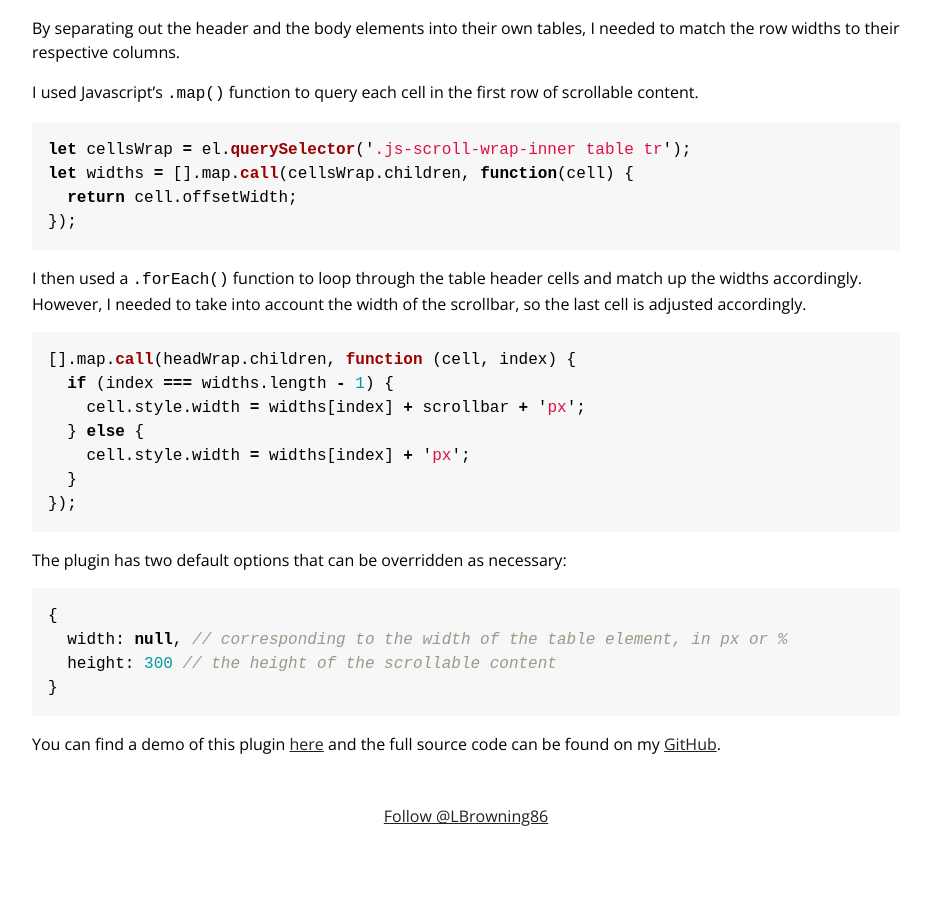
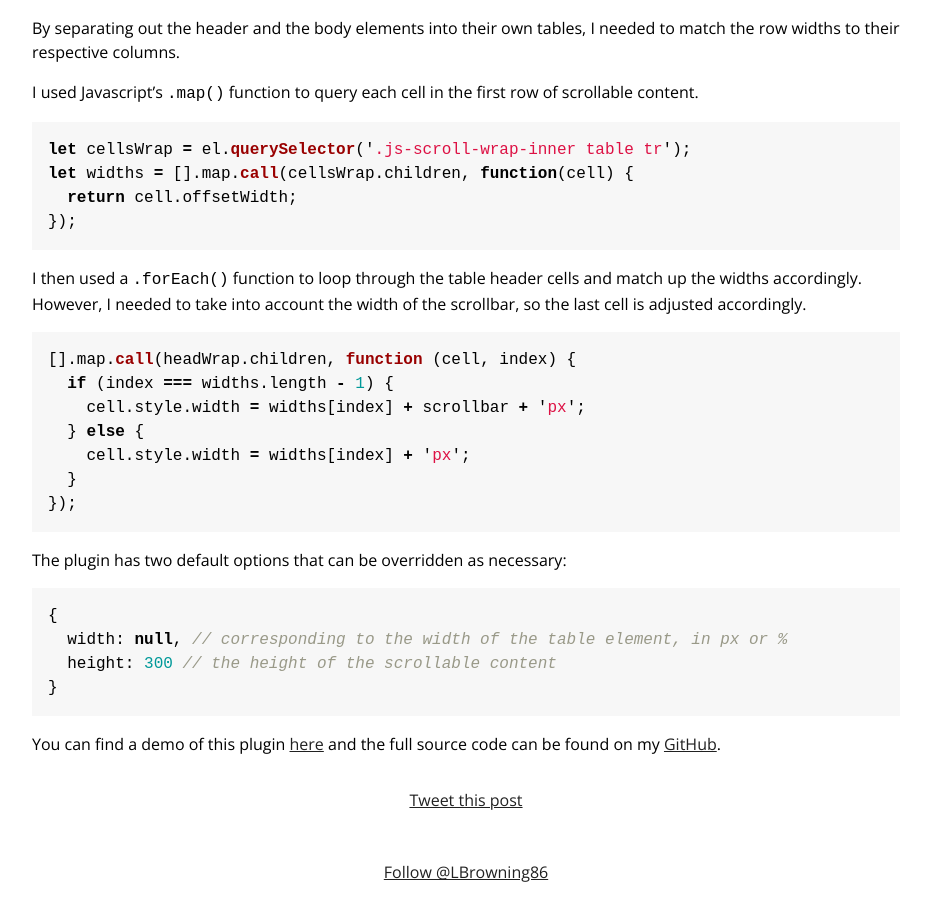
Before and after one commit to lyndseybrowning/lyndseybrowning.github.io, a Jekyll site: the page built from _posts/2016-03-07-javascript-scrollable-table.markdown, in a window 1280 px wide and 900 px high, scrolled down 588 px. Shown: the whole window, without its empty margins (174-1102 px from the left). Built offline with Jekyll 4.4.1, drawn with Linux system fonts in a browser that asks for light colours; comment, search, counter and statistics services are not loaded; before the commit the page ends 1432 px from its top, so only the background shows below that.

Commit message:
Added tweet button

```diff
--- a/_layouts/post.html
+++ b/_layouts/post.html
@@ -13,6 +13,10 @@ title: page.title
   </div>
 </article>
 
+<div class="txt-center container">
+	<a href="https://twitter.com/share/tweet?via=lbrowning86" class="twitter-share-button txt-center" data-size="large" data-count="none">Tweet this post</a>
+</div>
+
 <div id="disqus_thread"></div>
 <script>
 	(function() { // DON'T EDIT BELOW THIS LINE
```
